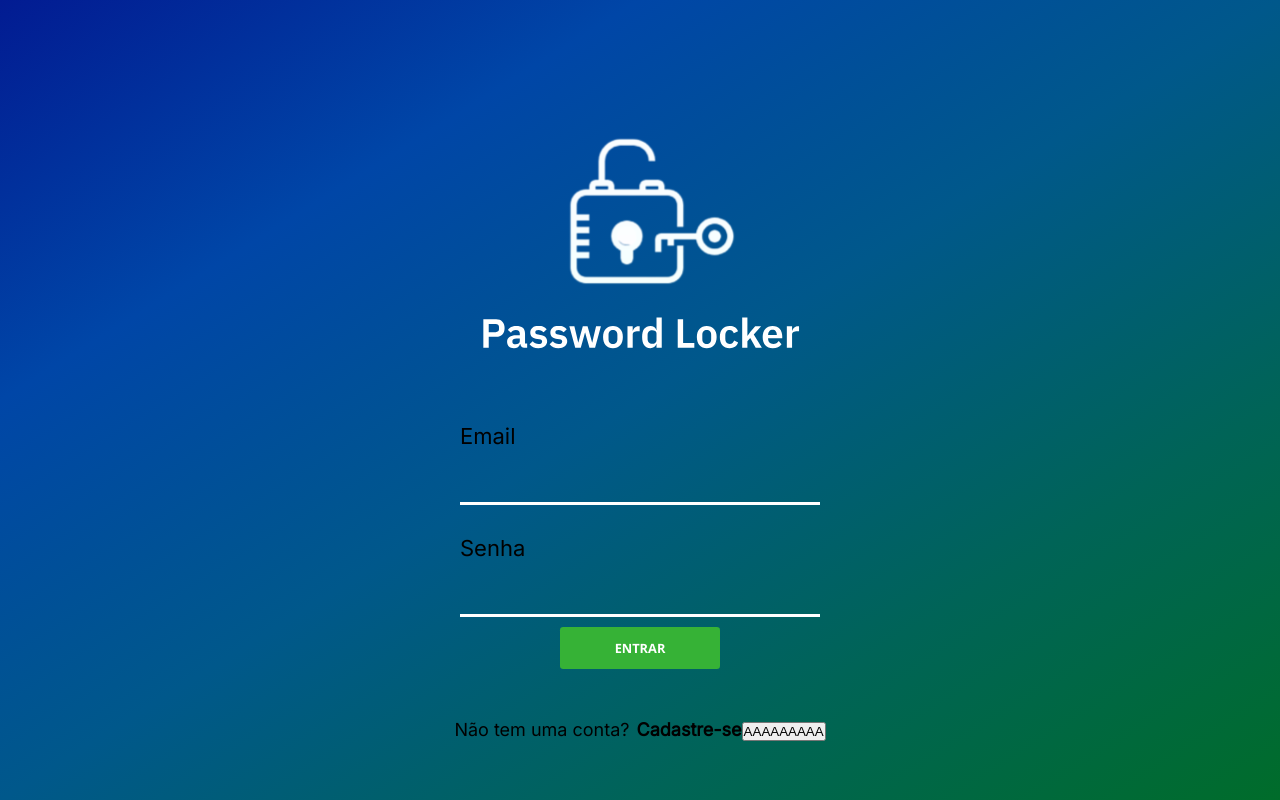
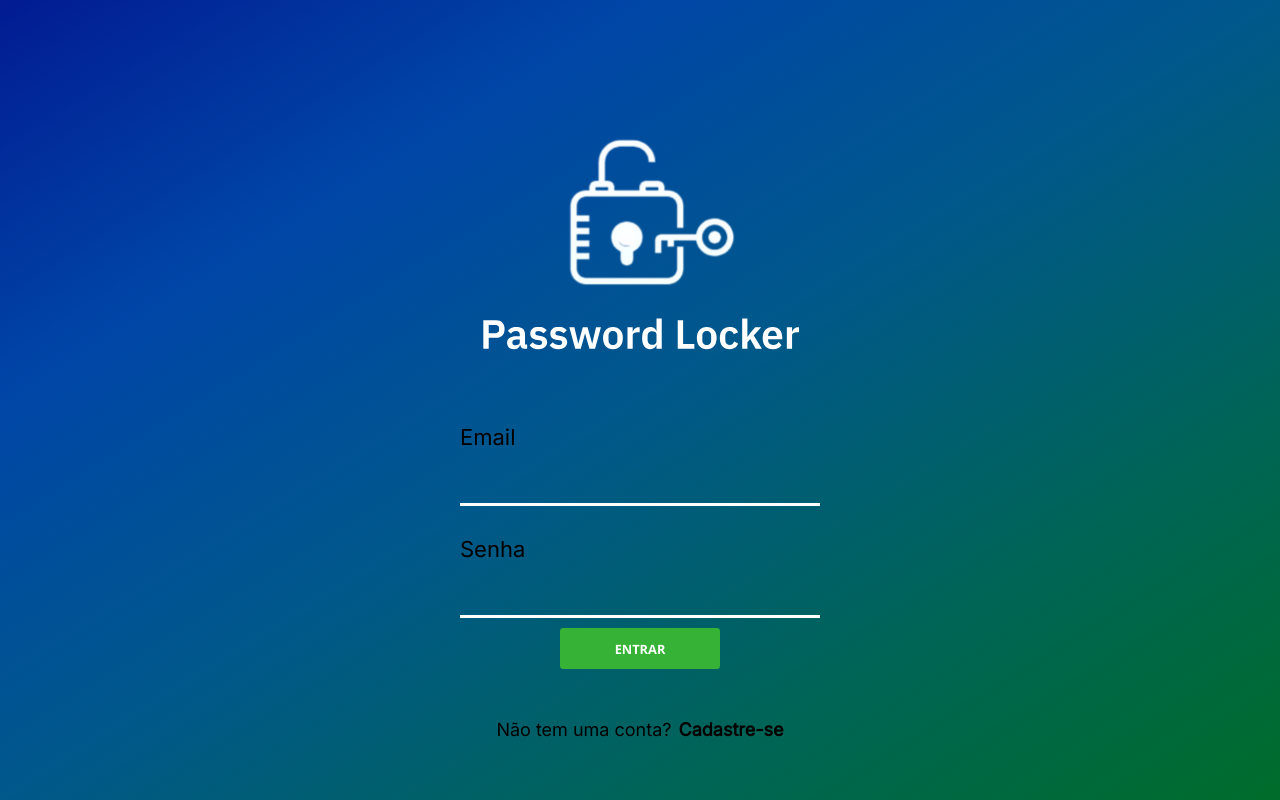
Before and after one commit to maricsouza/PI-Password-Locker, a Next.js app in the folder frontend/: page /login in a window 1280 px wide. Built offline with nearby package versions, Linux system fonts and the light colour scheme.

Commit message:
# alterando imports

```diff
--- a/frontend/src/pages/login/index.tsx
+++ b/frontend/src/pages/login/index.tsx
@@ -9,8 +9,6 @@ import { Account } from "@/services/endpoints/account";
 
 import { toast } from "react-toastify";
 import { useRouter } from "next/router";
-import { setCookie } from "nookies";
-import { signIn } from "next-auth/react";
 import { useDispatch } from "react-redux";
 import { setCredencials } from "@/redux/slices/userSlice";
 
@@ -71,7 +69,6 @@ export default function Login() {
         <Link className={style.linkCadastro} href={"sign-up"}>
           Cadastre-se
         </Link>
-        <button onClick={a}> AAAAAAAAA </button>
       </text>
     </div>
   );
--- a/frontend/src/pages/sign-up/index.tsx
+++ b/frontend/src/pages/sign-up/index.tsx
@@ -5,7 +5,6 @@ import { Input, ImageWithLogo, Button } from "@/components";
 import { Account } from "@/services/endpoints/account";
 import { toast } from "react-toastify";
 import { useRouter } from "next/router";
-import { signIn } from "next-auth/react";
 
 const api = new Account()
 
@@ -41,7 +40,6 @@ export default function SignUp() {
 
   return (
     <div className={style.container}>
-      <button onClick={() => signIn()}> AAA </button>
       <div className={style.forms}>
         <div className={style.imgLogo}>
           <ImageWithLogo largura="320px" />
```
Also changed, not shown: 1 other file (tests, documents, lock files or other folders).
